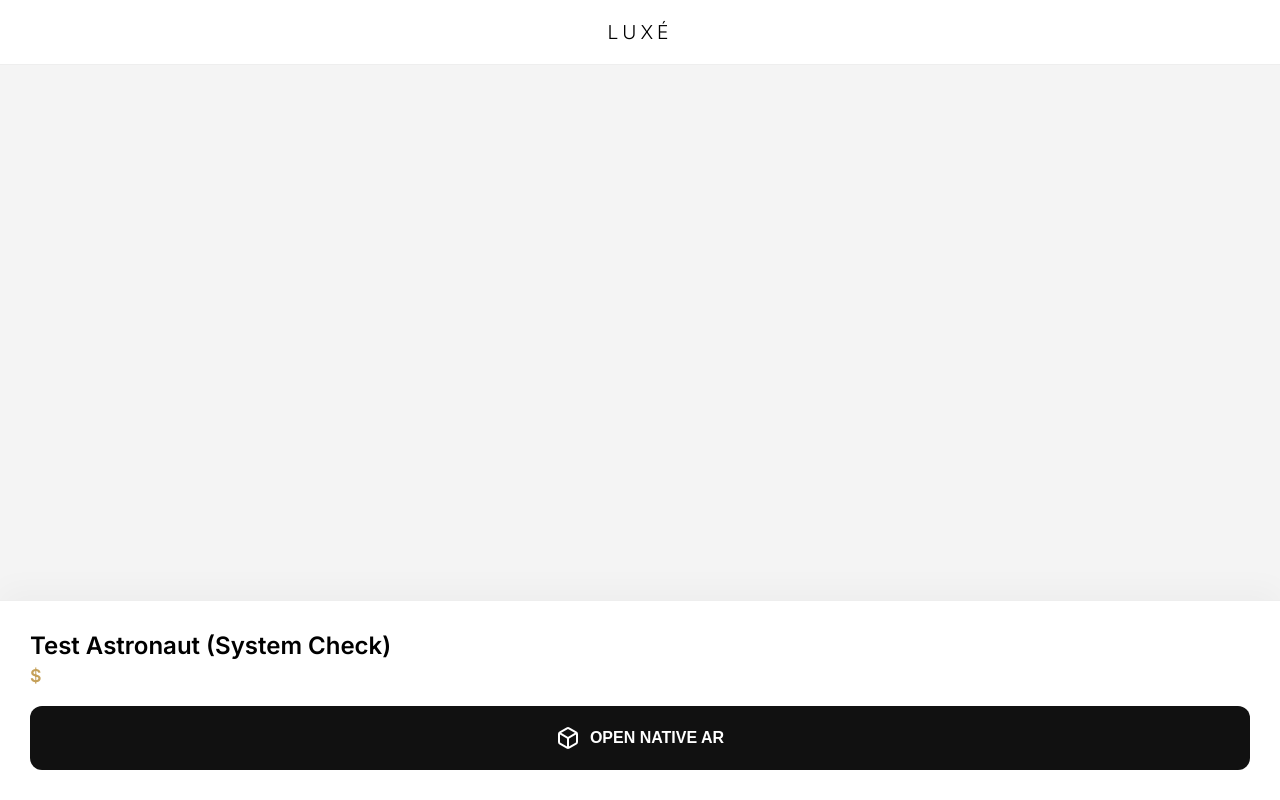
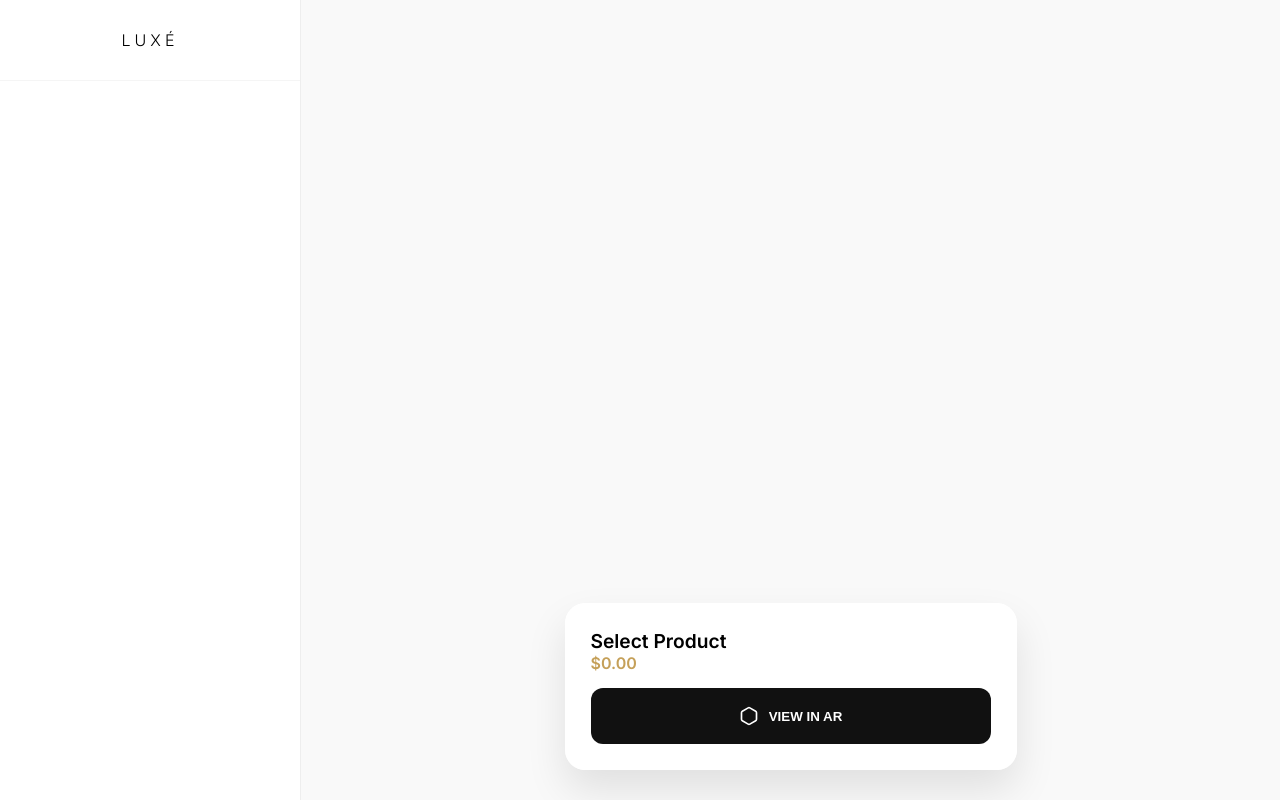
Before and after one commit to bil1234n/3D_hub, a Django app: page / in a window 1280 px wide. Run offline with Django 5.2, Linux system fonts and the light colour scheme; data that the repository does not hold is empty; some libraries are stand-ins or nearby versions.

Commit message:
Update index.html

```diff
--- a/templates/index.html
+++ b/templates/index.html
@@ -3,134 +3,157 @@
 <head>
     <meta charset="UTF-8">
     <meta name="viewport" content="width=device-width, initial-scale=1.0, maximum-scale=1.0, user-scalable=no">
-    <title>Luxé | Native AR Router</title>
+    <title>Luxé | Enterprise Multi-AR</title>
 
     <script type="module" src="https://ajax.googleapis.com/ajax/libs/model-viewer/3.4.0/model-viewer.min.js"></script>
     <link href="https://fonts.googleapis.com/css2?family=Inter:wght@300;400;600&display=swap" rel="stylesheet">
 
     <style>
-        :root { --accent: #c5a059; --dark: #111; --bg: #f4f4f4; }
-        * { box-sizing: border-box; -webkit-tap-highlight-color: transparent; }
-        body { margin: 0; font-family: 'Inter', sans-serif; background: #fff; height: 100vh; display: flex; flex-direction: column; }
+        :root { --accent: #c5a059; --dark: #111; --sidebar-w: 300px; }
+        body { margin: 0; font-family: 'Inter', sans-serif; display: flex; height: 100vh; overflow: hidden; background: #fff; }
 
-        /* Clean Header */
-        header { padding: 20px; text-align: center; border-bottom: 1px solid #eee; background: #fff; z-index: 10; }
-        header h1 { margin: 0; font-size: 1.2rem; letter-spacing: 4px; font-weight: 300; }
+        /* Sidebar Navigation */
+        .sidebar { width: var(--sidebar-w); border-right: 1px solid #eee; display: flex; flex-direction: column; background: #fff; z-index: 100; }
+        .sidebar-header { padding: 30px; border-bottom: 1px solid #f5f5f5; text-align: center; letter-spacing: 4px; font-weight: 300; }
+        .product-list { flex: 1; overflow-y: auto; padding: 15px; }
 
-        /* Web 3D Preview */
-        .preview-container { flex: 1; position: relative; background: var(--bg); }
-        model-viewer { width: 100%; height: 100%; outline: none; }
+        .nav-item {
+            padding: 20px; margin-bottom: 10px; border-radius: 12px; cursor: pointer;
+            border: 1px solid #f0f0f0; transition: all 0.3s ease;
+        }
+        .nav-item:hover { background: #fafafa; }
+        .nav-item.active { border-color: var(--accent); background: #fff; box-shadow: 0 10px 20px rgba(0,0,0,0.05); }
 
-        /* Native AR Control Panel */
-        .control-panel {
-            background: #fff; padding: 30px; border-top: 1px solid #eee;
-            box-shadow: 0 -10px 30px rgba(0,0,0,0.03); z-index: 10;
+        /* Viewer Stage */
+        .viewer-stage { flex: 1; position: relative; background: #f9f9f9; }
+        model-viewer { width: 100%; height: 100%; }
+
+        /* AR Floating Panel */
+        .ar-panel {
+            position: absolute; bottom: 30px; left: 50%; transform: translateX(-50%);
+            width: 90%; max-width: 400px; background: rgba(255,255,255,0.95);
+            backdrop-filter: blur(10px); padding: 25px; border-radius: 20px;
+            box-shadow: 0 20px 40px rgba(0,0,0,0.1); border: 1px solid #fff;
         }
 
-        .product-meta { margin-bottom: 20px; }
-        .product-title { font-size: 1.5rem; font-weight: 600; margin: 0 0 5px 0; }
-        .product-price { color: var(--accent); font-size: 1.1rem; font-weight: 600; margin: 0; }
+        .btn-ar-launch {
+            width: 100%; padding: 18px; border: none; border-radius: 12px;
+            background: var(--dark); color: #fff; font-weight: 600; cursor: pointer;
+            display: flex; justify-content: center; align-items: center; gap: 10px;
+        }
 
-        /* The Deep Link Button */
-        .btn-native-ar {
-            width: 100%; padding: 20px; border-radius: 12px; border: none;
-            background: var(--dark); color: #fff; font-size: 1rem; font-weight: 600;
-            cursor: pointer; display: flex; justify-content: center; align-items: center; gap: 10px;
-        }
-        .btn-native-ar:hover { background: #000; }
-
-        /* Desktop Fallback */
-        .desktop-warning {
-            display: none; padding: 15px; background: #fff3cd; color: #856404;
-            border-radius: 8px; margin-top: 15px; font-size: 0.9rem; text-align: center;
+        @media (max-width: 768px) {
+            body { flex-direction: column; }
+            .sidebar { width: 100%; height: 200px; border-right: none; border-bottom: 1px solid #eee; }
+            .viewer-stage { flex: 1; }
         }
     </style>
 </head>
 <body>
 
-    <header>
-        <h1>LUXÉ</h1>
-    </header>
+    <aside class="sidebar">
+        <div class="sidebar-header">LUXÉ</div>
+        <div class="product-list" id="p-list">
+            </div>
+    </aside>
 
-    <div class="preview-container">
-        <model-viewer id="web-preview"
-            camera-controls
-            auto-rotate
-            shadow-intensity="1"
-            environment-image="neutral">
+    <main class="viewer-stage">
+        <model-viewer id="main-view" camera-controls auto-rotate shadow-intensity="1" environment-image="neutral">
         </model-viewer>
-    </div>
 
-    <div class="control-panel">
-        <div class="product-meta">
-            <h2 class="product-title" id="p-title">Loading...</h2>
-            <p class="product-price" id="p-price">$0.00</p>
+        <div class="ar-panel">
+            <div style="margin-bottom: 15px;">
+                <h2 id="active-title" style="margin:0; font-size: 1.2rem;">Select Product</h2>
+                <p id="active-price" style="margin:0; color: var(--accent); font-weight: 600;">$0.00</p>
+            </div>
+            <button class="btn-ar-launch" id="master-ar-btn">
+                <svg width="20" height="20" fill="none" stroke="currentColor" stroke-width="2" viewBox="0 0 24 24"><path d="M21 16V8a2 2 0 0 0-1-1.73l-7-4a2 2 0 0 0-2 0l-7 4A2 2 0 0 0 3 8v8a2 2 0 0 0 1 1.73l7 4a2 2 0 0 0 2 0l7-4A2 2 0 0 0 21 16z"></path></svg>
+                VIEW IN AR
+            </button>
         </div>
-
-        <button class="btn-native-ar" id="btn-ar">
-            <svg width="24" height="24" fill="none" stroke="currentColor" stroke-width="2" viewBox="0 0 24 24"><path d="M21 16V8a2 2 0 0 0-1-1.73l-7-4a2 2 0 0 0-2 0l-7 4A2 2 0 0 0 3 8v8a2 2 0 0 0 1 1.73l7 4a2 2 0 0 0 2 0l7-4A2 2 0 0 0 21 16z"></path><polyline points="3.27 6.96 12 12.01 20.73 6.96"></polyline><line x1="12" y1="22.08" x2="12" y2="12"></line></svg>
-            OPEN NATIVE AR
-        </button>
-
-        <div class="desktop-warning" id="desktop-msg">
-            AR is only available on iOS and Android devices.
-        </div>
-    </div>
+    </main>
 
 <script>
-    // 1. DATA (Simplified URL structure)
-    // We are trusting the URL as-is, assuming Django gave us the raw Cloudinary link.
-    const currentProduct = {
-        name: "{{ products.0.name|escapejs }}",
-        price: "{{ products.0.price|escapejs }}",
-        // Crucial: The URL MUST be https:// and MUST point to the actual file.
-        glbUrl: "{{ products.0.model_3d.url|escapejs }}".replace('http://', 'https://')
+    // 1. DATA ARRAY FROM DJANGO
+    const products = [
+        {% for p in products %}
+        {
+            id: "{{ p.id|escapejs }}",
+            name: "{{ p.name|escapejs }}",
+            price: "{{ p.price|escapejs }}",
+            // Correcting the Cloudinary URL on the fly
+            glb: "{{ p.model_3d.url|escapejs }}".replace('http://', 'https://'),
+            usdz: "{% if p.usdz_model %}{{ p.usdz_model.url|escapejs }}{% endif %}"
+        }{% if not forloop.last %},{% endif %}
+        {% endfor %}
+    ];
+
+    const State = {
+        activeProduct: null,
+        viewer: document.getElementById('main-view'),
+
+        init() {
+            this.renderSidebar();
+            if (products.length > 0) this.switchProduct(products[0].id);
+
+            document.getElementById('master-ar-btn').addEventListener('click', () => this.launchNativeAR());
+        },
+
+        renderSidebar() {
+            const list = document.getElementById('p-list');
+            list.innerHTML = products.map(p => `
+                <div class="nav-item" id="nav-${p.id}" onclick="State.switchProduct('${p.id}')">
+                    <div style="font-weight:600;">${p.name}</div>
+                    <div style="font-size: 0.8rem; opacity: 0.6;">$${p.price}</div>
+                </div>
+            `).join('');
+        },
+
+        switchProduct(id) {
+            const product = products.find(p => p.id == id);
+            this.activeProduct = product;
+
+            // Update UI
+            document.getElementById('active-title').innerText = product.name;
+            document.getElementById('active-price').innerText = `$${product.price}`;
+
+            // Update Web Viewer
+            this.viewer.src = product.glb;
+
+            // Update active state in sidebar
+            document.querySelectorAll('.nav-item').forEach(el => el.classList.remove('active'));
+            document.getElementById(`nav-${id}`).classList.add('active');
+        },
+
+        launchNativeAR() {
+            if (!this.activeProduct) return;
+
+            const url = this.activeProduct.glb;
+            const title = encodeURIComponent(this.activeProduct.name);
+            const isAndroid = /android/i.test(navigator.userAgent);
+            const isiOS = /iPad|iPhone|iPod/.test(navigator.userAgent);
+
+            // --- ANDROID INTENT (Bypasses Browser Security) ---
+            if (isAndroid) {
+                const intent = `intent://arvr.google.com/scene-viewer/1.0?file=${url}&title=${title}&mode=ar_only#Intent;scheme=https;package=com.google.ar.core;action=android.intent.action.VIEW;S.browser_fallback_url=https://developers.google.com/ar;end;`;
+                window.location.href = intent;
+            }
+            // --- iOS QUICK LOOK (Native OS Handoff) ---
+            else if (isiOS) {
+                const anchor = document.createElement('a');
+                anchor.setAttribute('rel', 'ar');
+                anchor.appendChild(document.createElement('img'));
+                // Use USDZ if available, otherwise fallback to GLB (iOS 13+ supports GLB)
+                anchor.setAttribute('href', this.activeProduct.usdz || url);
+                anchor.click();
+            }
+            else {
+                alert("Please use a mobile device to view in Augmented Reality.");
+            }
+        }
     };
 
-    // Fallback for testing if Django tags are empty
-    if (!currentProduct.glbUrl || currentProduct.glbUrl.includes('None')) {
-        // This is a Google official test model. If this works, your Cloudinary URL is the issue.
-        currentProduct.glbUrl = "https://modelviewer.dev/shared-assets/models/Astronaut.glb";
-        currentProduct.name = "Test Astronaut (System Check)";
-    }
-
-    // 2. INITIALIZE WEB VIEWER
-    document.getElementById('p-title').innerText = currentProduct.name;
-    document.getElementById('p-price').innerText = `$${currentProduct.price}`;
-    document.getElementById('web-preview').src = currentProduct.glbUrl;
-
-    // 3. THE NATIVE INTENT ROUTER
-    document.getElementById('btn-ar').addEventListener('click', () => {
-        const userAgent = navigator.userAgent || navigator.vendor || window.opera;
-        const encodedUrl = encodeURIComponent(currentProduct.glbUrl);
-        const title = encodeURIComponent(currentProduct.name);
-
-        // --- ANDROID ROUTING (Google Scene Viewer) ---
-        if (/android/i.test(userAgent)) {
-            // This is a native deep link. It tells Android to open the Google AR app directly.
-            // It bypasses the browser entirely, dodging CORS and MIME type issues.
-            const intentUrl = `intent://arvr.google.com/scene-viewer/1.0?file=${encodedUrl}&title=${title}&mode=ar_only#Intent;scheme=https;package=com.google.ar.core;action=android.intent.action.VIEW;S.browser_fallback_url=${encodedUrl};end;`;
-            window.location.href = intentUrl;
-            return;
-        }
-
-        // --- iOS ROUTING (Apple AR Quick Look) ---
-        if (/iPad|iPhone|iPod/.test(userAgent) && !window.MSStream) {
-            // iOS ideally needs a .usdz file.
-            // If you only have .glb, iOS 13+ MIGHT convert it, but it's not guaranteed.
-            // This creates a hidden link with rel="ar" and clicks it, forcing iOS Quick Look.
-            const anchor = document.createElement('a');
-            anchor.setAttribute('rel', 'ar');
-            // Note: If you have a USDZ field in Django, put that URL here instead.
-            anchor.appendChild(document.createElement('img'));
-            anchor.setAttribute('href', currentProduct.glbUrl);
-            anchor.click();
-            return;
-        }
-
-        // --- DESKTOP FALLBACK ---
-        document.getElementById('desktop-msg').style.display = 'block';
-    });
+    window.onload = () => State.init();
 </script>
 </body>
 </html>
```
